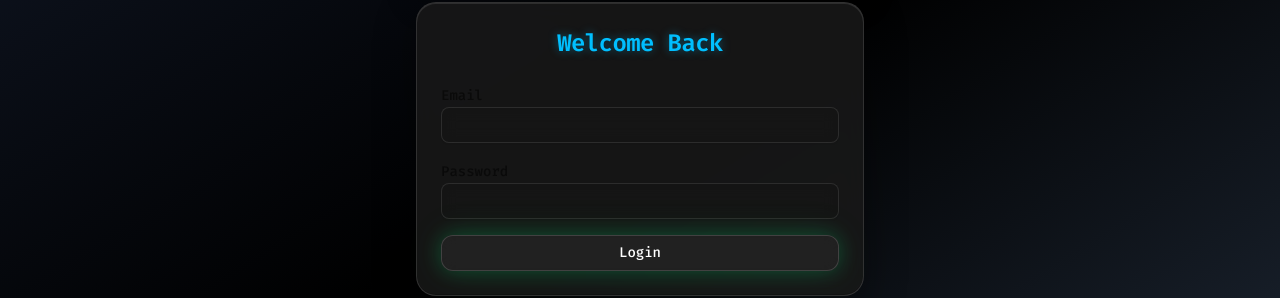
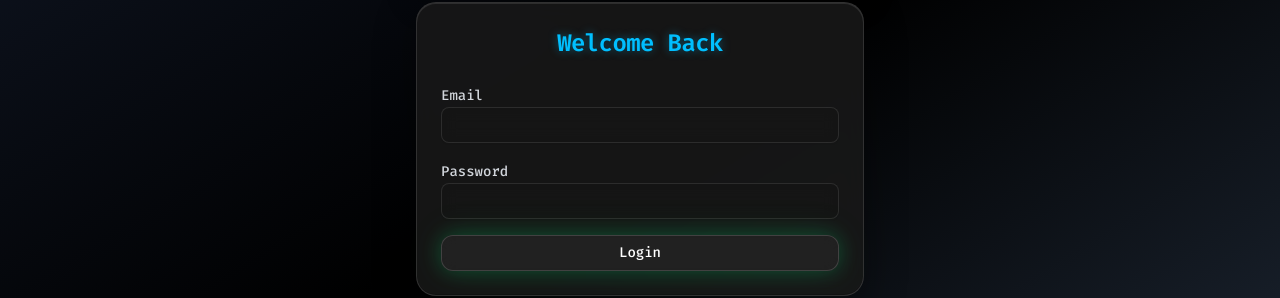
Before and after one commit to sashankbanda/BudgetPlanner, a React (Create React App) app in the folder frontend/: page /login in a window 1280 px wide. Shown: the part 273-571 px from the top of the page. Built offline with nearby package versions, Linux system fonts and the light colour scheme.

Commit message:
email & password color changed

```diff
--- a/frontend/src/components/AuthPage.js
+++ b/frontend/src/components/AuthPage.js
@@ -60,11 +60,11 @@ const AuthPage = () => {
             <CardContent>
               <form onSubmit={handleLogin} className="space-y-4">
                 <div>
-                  <Label htmlFor="login-email">Email</Label>
+                  <Label htmlFor="login-email" className="text-gray-300">Email</Label>
                   <Input id="login-email" type="email" value={loginEmail} onChange={(e) => setLoginEmail(e.target.value)} required className="glass-input" />
                 </div>
                 <div>
-                  <Label htmlFor="login-password">Password</Label>
+                  <Label htmlFor="login-password" className="text-gray-300">Password</Label>
                   <Input id="login-password" type="password" value={loginPassword} onChange={(e) => setLoginPassword(e.target.value)} required className="glass-input" />
                 </div>
                 <Button type="submit" className="w-full glass-button neon-glow" disabled={loading}>
@@ -81,11 +81,11 @@ const AuthPage = () => {
             <CardContent>
               <form onSubmit={handleSignup} className="space-y-4">
                 <div>
-                  <Label htmlFor="signup-email">Email</Label>
+                  <Label htmlFor="signup-email" className="text-gray-300">Email</Label>
                   <Input id="signup-email" type="email" value={signupEmail} onChange={(e) => setSignupEmail(e.target.value)} required className="glass-input" />
                 </div>
                 <div>
-                  <Label htmlFor="signup-password">Password</Label>
+                  <Label htmlFor="signup-password" className="text-gray-300">Password</Label>
                   <Input id="signup-password" type="password" value={signupPassword} onChange={(e) => setSignupPassword(e.target.value)} required className="glass-input" />
                 </div>
                 <Button type="submit" className="w-full glass-button neon-glow" disabled={loading}>
```
